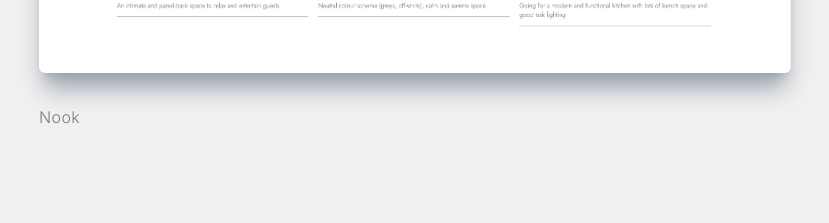
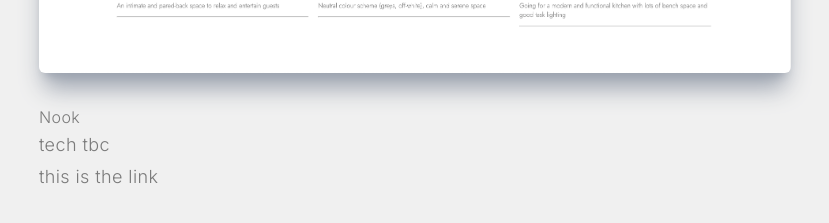
Before and after one commit to shirley-park/portfolio, a Next.js app: page / in a window 1280 px wide. Shown: the part 2344-2567 px from the top of the page, without its empty margins (225-1054 px from the left). Built offline with nearby package versions, Linux system fonts and the light colour scheme.

Commit message:
add projectItem component and model

```diff
--- /dev/null
+++ b/components/ProjectItem.tsx
@@ -0,0 +1,25 @@
+import React from 'react'
+import Image from 'next/image'
+import ProjectModel from '@/models/models'
+
+function ProjectItem({ title, projectImage, tech, projectUrl }: ProjectModel) {
+  return (
+    <>
+      <div className="relative flex items-center justify-center h-auto w-full shadow-xl shadow-gray-400 rounded-xl group hover:scale-105 ease-in duration-200 cursor-pointer">
+        <Image
+          src={projectImage}
+          alt="homepage of nook project"
+          className="rounded-md"
+        />
+      </div>
+
+      <div>
+        <h3 className="pt-8">{title}</h3>
+        <p>{tech}</p>
+        <p>{projectUrl}</p>
+      </div>
+    </>
+  )
+}
+
+export default ProjectItem
--- a/components/Projects.tsx
+++ b/components/Projects.tsx
@@ -1,5 +1,6 @@
 import React from 'react'
-import Image from 'next/image'
+import ProjectItem from './ProjectItem'
+
 import nook from '../public/assets/projects/nook.png'
 
 function Projects() {
@@ -8,17 +9,12 @@ function Projects() {
       <div className="max-w-[1240px] mx-auto w-[80%] md:w-[60%] h-full px-2 py-16">
         <h2 className="py-2 mb-8 border-b-2">Projects</h2>
 
-        <div className="relative flex items-center justify-center h-auto w-full shadow-xl shadow-gray-400 rounded-xl group hover:scale-105 ease-in duration-200 cursor-pointer">
-          <Image
-            src={nook}
-            alt="screenshot of nook project"
-            className="rounded-md"
-          />
-        </div>
-
-        <div>
-          <h3 className="pt-8">Nook</h3>
-        </div>
+        <ProjectItem
+          title="Nook"
+          projectImage={nook}
+          tech="tech tbc"
+          projectUrl="this is the link"
+        />
       </div>
     </section>
   )
--- /dev/null
+++ b/models/models.ts
@@ -0,0 +1,8 @@
+import { StaticImageData } from 'next/image'
+
+export default interface ProjectModel {
+  title: string
+  projectImage: StaticImageData
+  tech: string
+  projectUrl: string
+}
```
